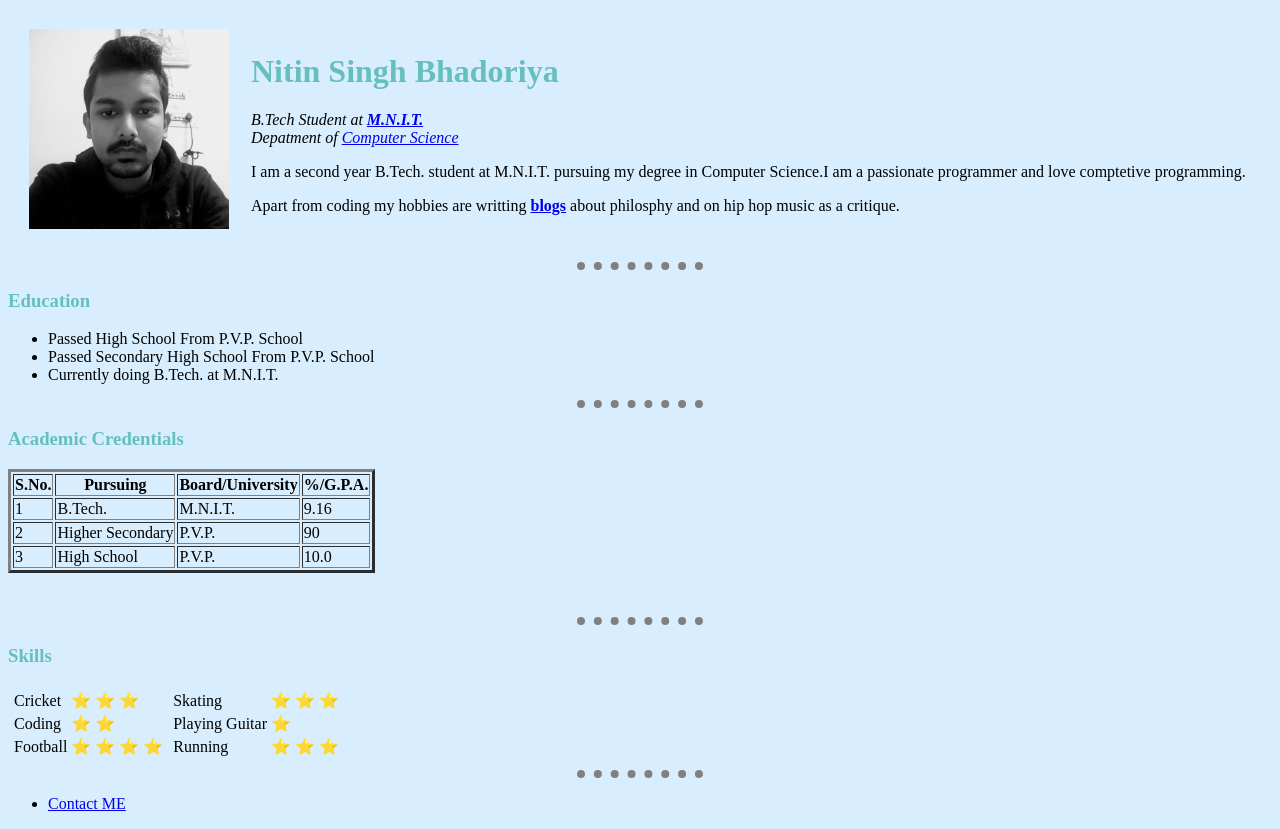
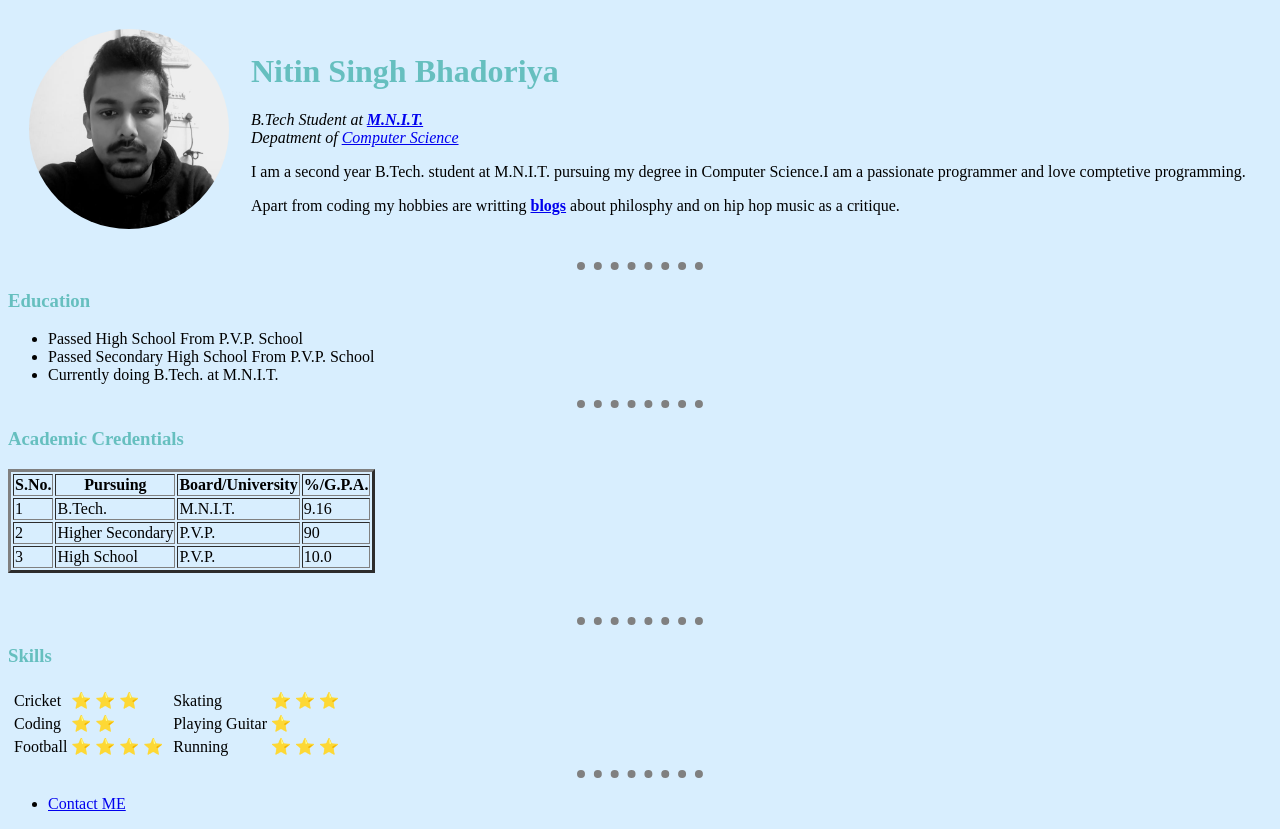
Before and after one commit to nitinbhadoriya/Personal-Website, a plain HTML site: page index.html in a window 1280 px wide. Drawn offline with Linux system fonts and the light colour scheme.

Commit message:
Update styles.css

```diff
--- a/css/styles.css
+++ b/css/styles.css
@@ -14,3 +14,6 @@ h1{
 h3{
   color:#66bfbf;
 }
+.profilepic{
+  border-radius:100%;
+}
```
